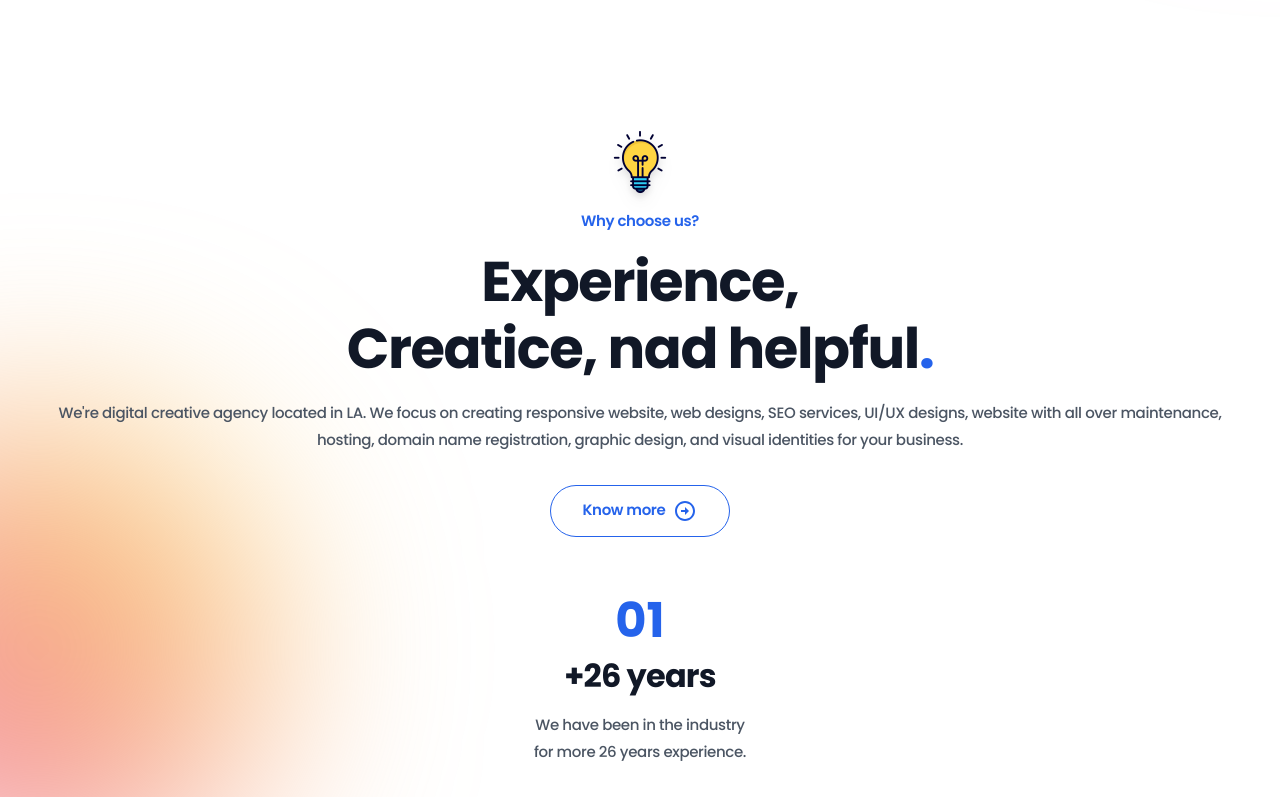
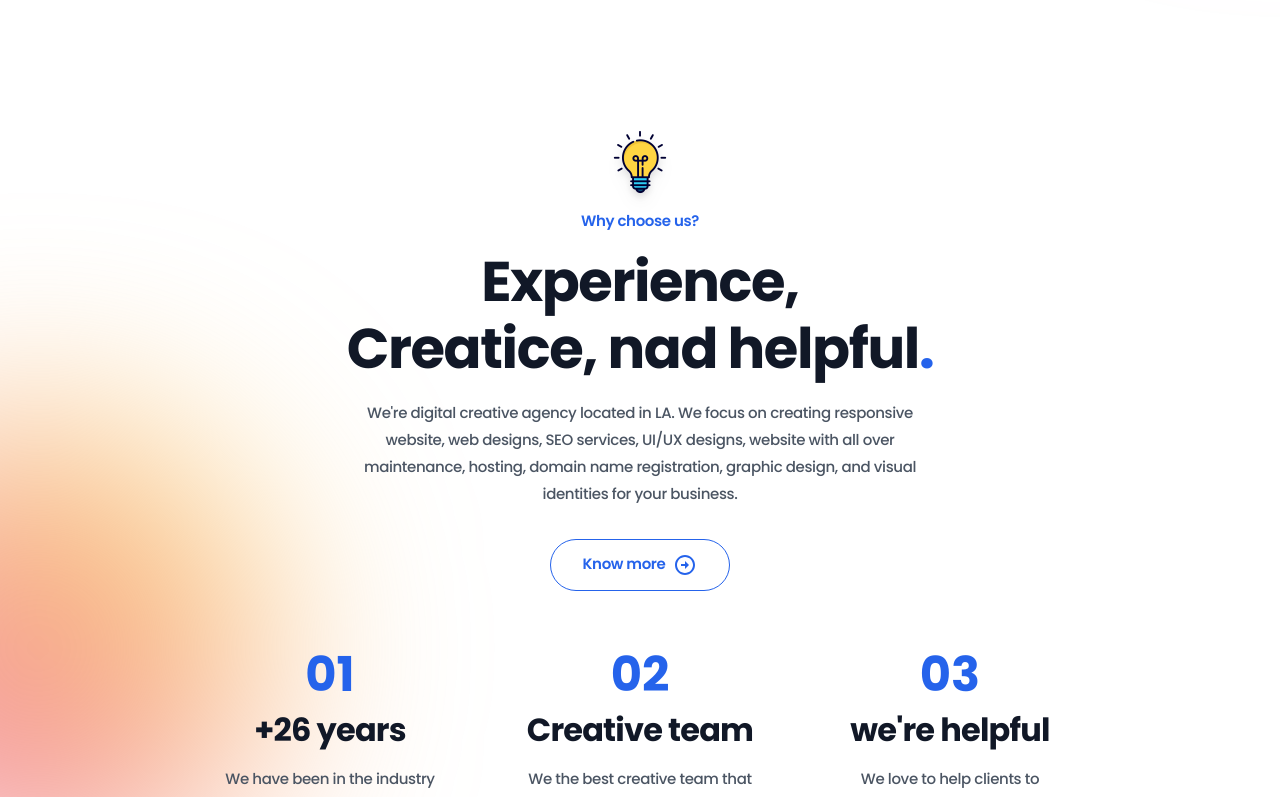
Before and after one commit to fajarfadillahh/hexlab-digital-marketing-react-tailwind, a React (Vite) app: page / in a window 1280 px wide. Shown: the part 2560-3357 px from the top of the page. Built offline with nearby package versions, Linux system fonts and the light colour scheme.

Commit message:
modified: responsive Experience - HomePage

```diff
--- a/src/parts/HomePage/Experience.jsx
+++ b/src/parts/HomePage/Experience.jsx
@@ -14,8 +14,8 @@ const Experience = () => {
       {/* gradient accents */}
       <div className="absolute top-96 -left-48 -z-10 h-[460px] w-[460px] rounded-full bg-gradient-to-tr from-pink-500/80 to-yellow-300/80 blur-[100px]" />
 
-      <div className="experience__container container grid gap-12">
-        <div className="experience__data text-center">
+      <div className="experience__container container grid gap-12 2xl:max-w-5xl">
+        <div className="experience__data justify-self-center text-center xs:max-w-md sm:max-w-lg md:max-w-2xl">
           <img
             src={ExperienceIcon}
             alt="experience icon"
@@ -26,7 +26,7 @@ const Experience = () => {
             Experience, <br />
             Creatice, nad helpful<span className="text-blue-600">.</span>
           </h1>
-          <p className="about__text section-text pb-8">
+          <p className="about__text section-text pb-8 md:mx-auto md:max-w-xl">
             We're digital creative agency located in LA. We focus on creating
             responsive website, web designs, SEO services, UI/UX designs,
             website with all over maintenance, hosting, domain name
@@ -39,7 +39,7 @@ const Experience = () => {
           </Link>
         </div>
 
-        <div className="experience__group grid grid-cols-[0.8fr] justify-center gap-8">
+        <div className="experience__group grid grid-cols-[0.8fr] justify-center gap-8 md:grid-cols-2 md:justify-self-center lg:flex lg:justify-between lg:gap-20">
           {experienceData.map((item, index) => {
             return (
               <div key={index} className="experience__content grid text-center">
```
